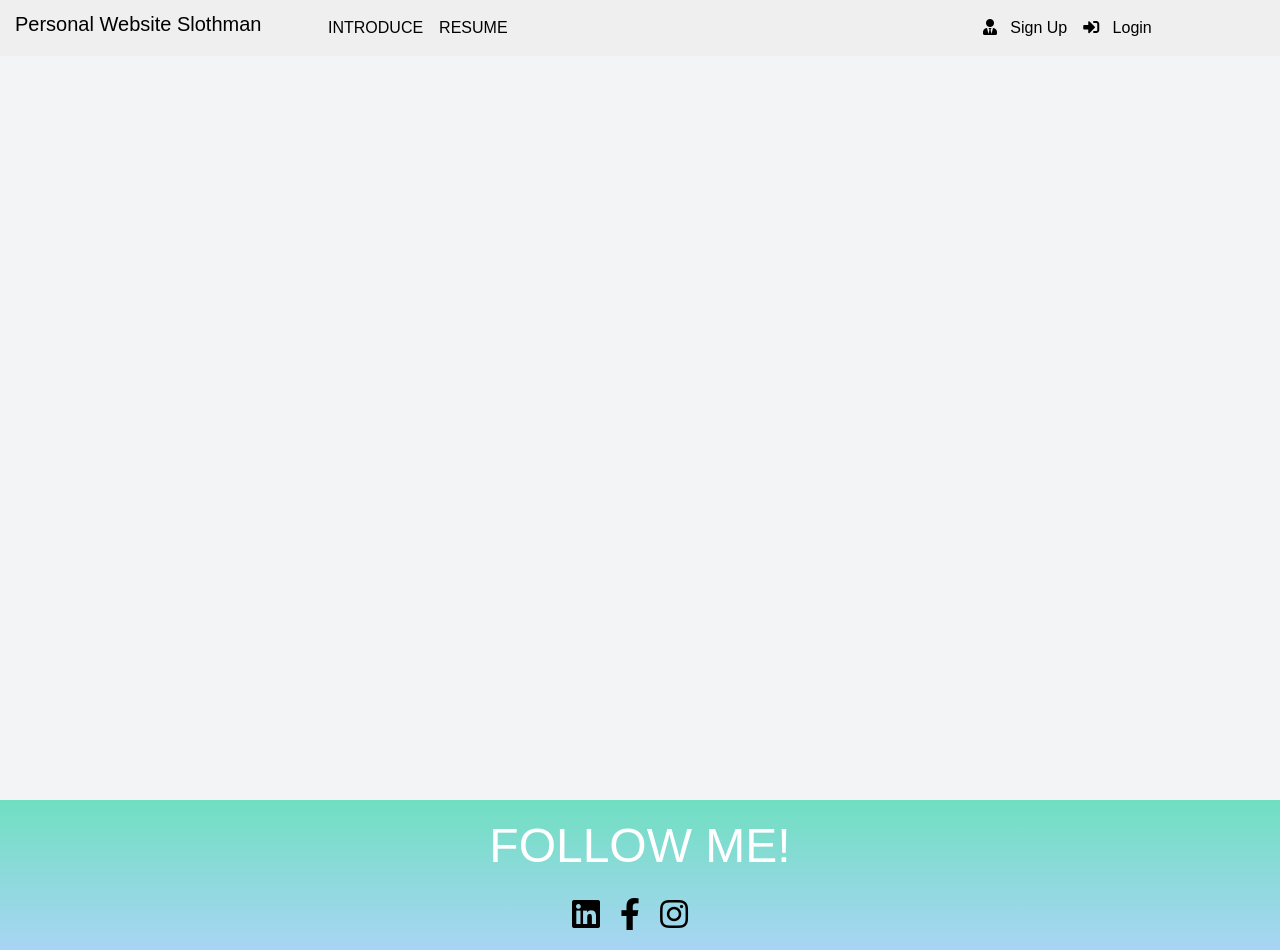
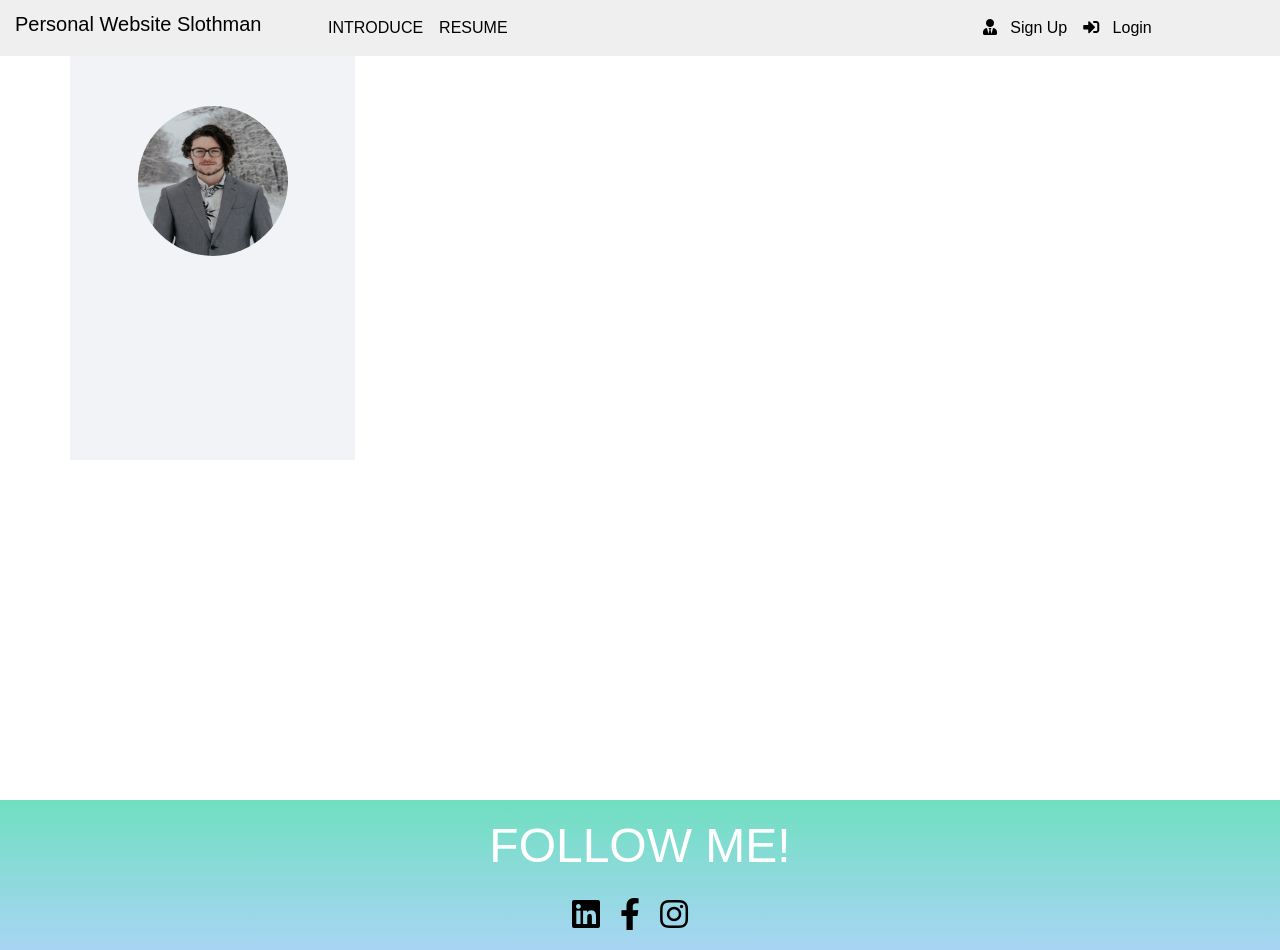
Before and after one commit to sonbkt303/angular-helper, an Angular app: page /resume in a window 1280 px wide. Built offline with nearby package versions, Linux system fonts and the light colour scheme.

Commit message:
update image author

```diff
--- a/src/app/app.component.html
+++ b/src/app/app.component.html
@@ -1,5 +1,5 @@
 <app-header></app-header>
-<div style="min-height: 100%">
+<div style="min-height: 100%; padding-top: 80px; background: white">
   <router-outlet></router-outlet>
 </div>
 
--- a/src/app/main/home/home.component.scss
+++ b/src/app/main/home/home.component.scss
@@ -3,7 +3,7 @@
 
 .info-1 {
 
-  margin-top: 50px;
+  // margin-top: 50px;
 
   .left {
 
--- a/src/app/main/resume/resume.component.html
+++ b/src/app/main/resume/resume.component.html
@@ -1 +1,15 @@
-<p>resume works!</p>
+<div class="resume container">
+  <div class="row">
+    <div class="column colorlib-aside col-md-3">
+
+      <div class="align-center">
+        <div class="author">
+          <img src="assets/images/resume/author.jpg" alt="">
+        </div>
+
+      </div>
+
+    </div>
+
+  </div>
+</div>
--- a/src/app/main/resume/resume.component.scss
+++ b/src/app/main/resume/resume.component.scss
@@ -0,0 +1,31 @@
+@import '../../../assets/utilities/variables';
+
+.resume {
+  // padding-top: 100px;
+  // background-color: white;
+
+  .colorlib-aside {
+    height: 404px;
+    // background: #efefef;
+    // float: left;
+    margin-top: -24px;
+    width: 300px;
+    overflow-y: scroll;
+    background: #f2f3f7;
+
+    .author {
+
+      margin-top: 50px;
+
+      img {
+        height: 150px;
+        width: 150px;
+        border-radius: 50%;
+        margin: 0 auto;
+        margin-bottom: 30px;
+        -webkit-border-radius: 50%;
+      }
+
+    }
+  }
+}
--- a/src/assets/utilities/_variables.scss
+++ b/src/assets/utilities/_variables.scss
@@ -2,3 +2,4 @@ $main-color: #1976d2;
 $footer-color: #09c;
 $main-text-color: white;
 $text-color: black;
+$background-color:#f3f4f6;
```
Also changed, not shown: src/assets/images/resume/author.jpg (added).
